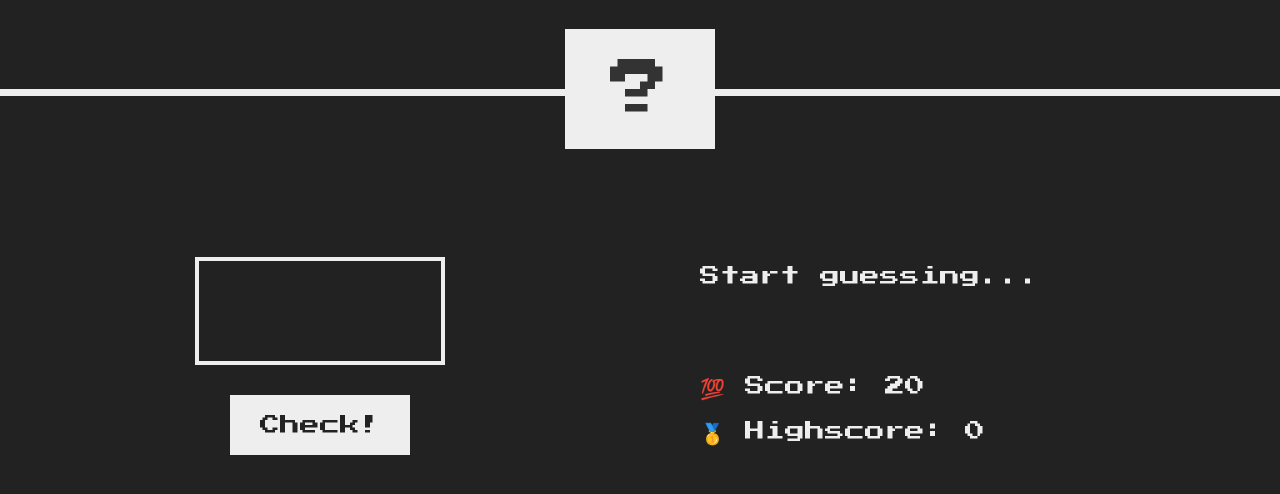
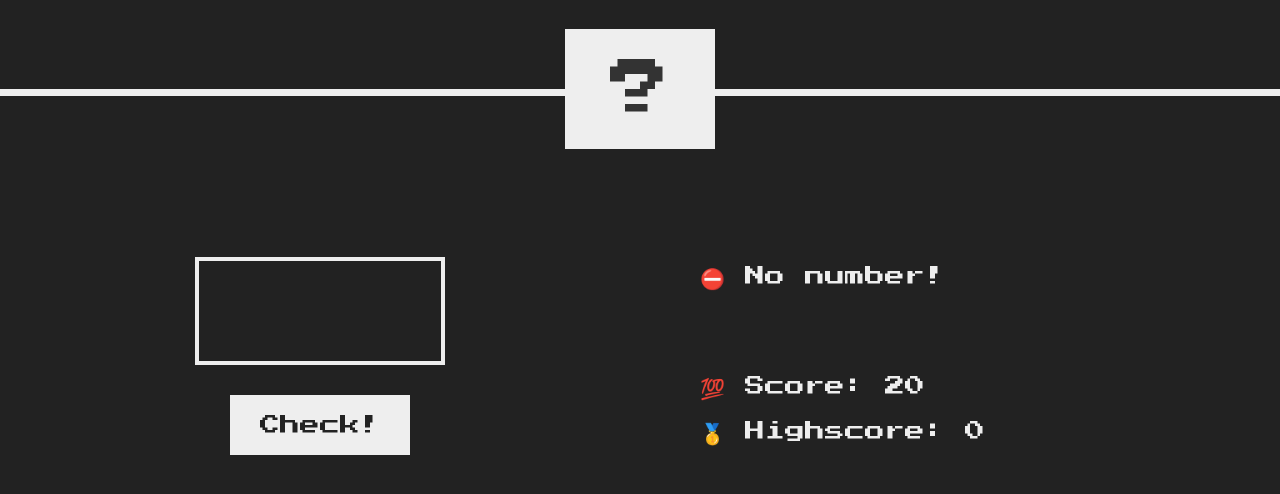
Before and after one commit to sergiy-chumachenko/guess-my-number, a plain HTML site: page index.html in a window 1280 px wide. Both pictures are taken after a click on the button "Check!". Shown: the part 184-678 px from the top of the page. Drawn offline with Linux system fonts and the light colour scheme.

Commit message:
event handler on check btn has added

```diff
--- a/index.html
+++ b/index.html
@@ -5,6 +5,7 @@
     <meta name="viewport" content="width=device-width, initial-scale=1.0" />
     <meta http-equiv="X-UA-Compatible" content="ie=edge" />
     <link rel="stylesheet" href="style.css" />
+    <link rel="shortcut icon" type="image/x-icon" href="Oxygen-Icons.org-Oxygen-Actions-games-config-theme.ico">
     <title>Guess My Number!</title>
   </head>
   <body>
--- a/script.js
+++ b/script.js
@@ -1 +1,8 @@
-'use strict';
+"use strict";
+
+document.querySelector(".check").addEventListener("click", function () {
+  const guess = Number(document.querySelector(".guess").value);
+  if (!guess) {
+    document.querySelector(".message").textContent = "⛔ No number!";
+  }
+});
```
Also changed, not shown: Oxygen-Icons.org-Oxygen-Actions-games-config-theme.ico (added), 1 other file.
